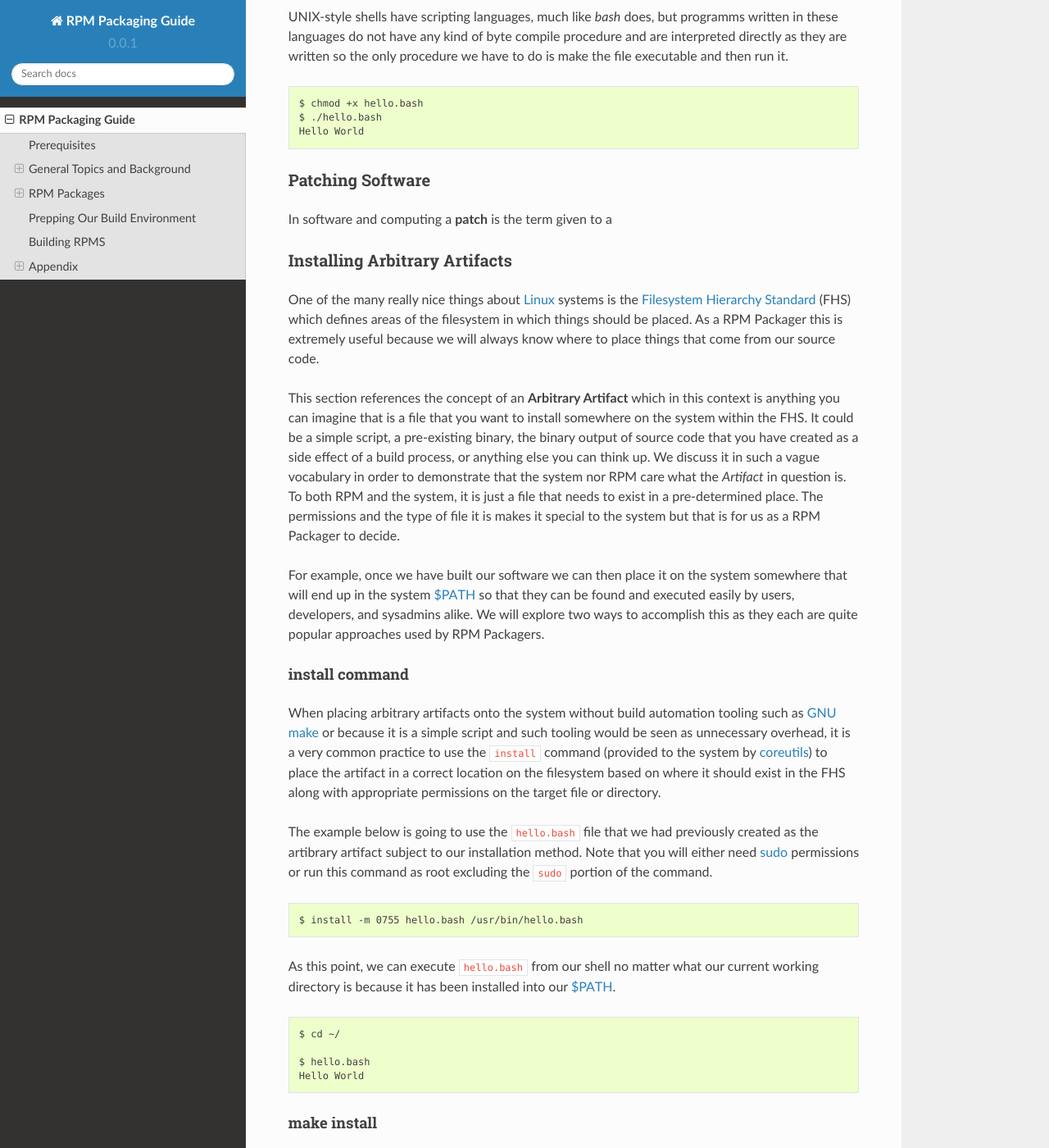
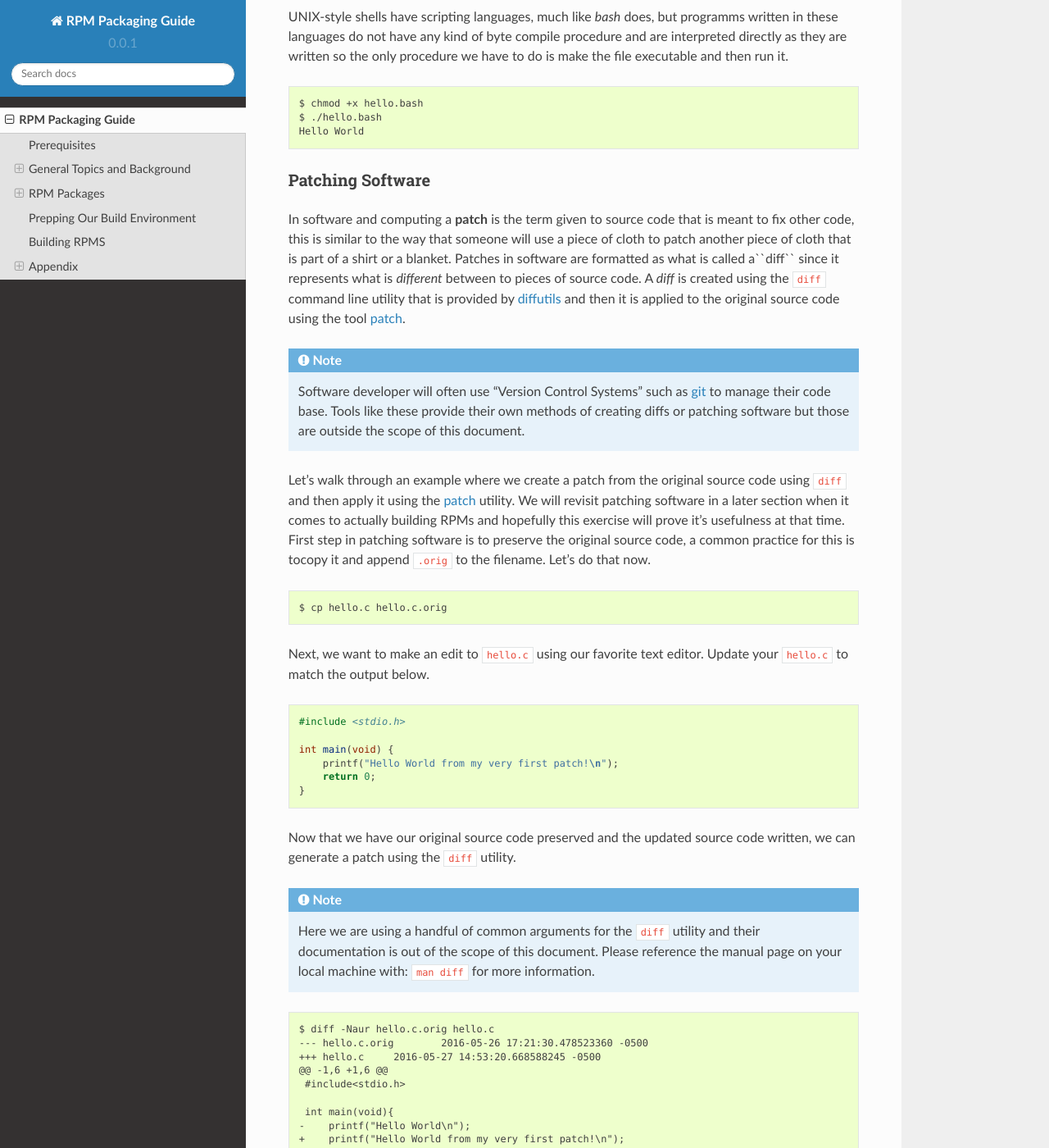
Before and after one commit to redhat-developer/rpm-packaging-guide, a Sphinx documentation site: the page built from source/rpm-guide.rst, in a window 1280 px wide and 1400 px high, scrolled down 7384 px. Shown: the whole window at 82% size. Built offline with Sphinx 7.4.7 and the Read the Docs theme 2.0.0, drawn with Linux system fonts in a browser that asks for light colours; some of the changed text lies outside the part shown.

Commit message:
added patching software section
Signed-off-by: Adam Miller <maxamillion@fedoraproject.org>

```diff
--- a/source/rpm-guide.rst
+++ b/source/rpm-guide.rst
@@ -391,7 +391,121 @@
 Patching Software
 -----------------
 
-In software and computing a **patch** is the term given to a
+In software and computing a **patch** is the term given to source code that is
+meant to fix other code, this is similar to the way that someone will use
+a piece of cloth to patch another piece of cloth that is part of a shirt or
+a blanket. Patches in software are formatted as what is called a``diff`` since
+it represents what is *different* between to pieces of source code. A *diff* is
+created using the ``diff`` command line utility that is provided by `diffutils`_
+and then it is applied to the original source code using the tool `patch`_.
+
+.. note::
+    Software developer will often use "Version Control Systems" such as `git`_
+    to manage their code base. Tools like these provide their own methods of
+    creating diffs or patching software but those are outside the scope of this
+    document.
+
+Let's walk through an example where we create a patch from the original source
+code using ``diff`` and then apply it using the `patch`_ utility. We will
+revisit patching software in a later section when it comes to actually building
+RPMs and hopefully this exercise will prove it's usefulness at that time. First
+step in patching software is to preserve the original source code, a common
+practice for this is tocopy it and append ``.orig`` to the filename. Let's do
+that now.
+
+::
+
+    $ cp hello.c hello.c.orig
+
+Next, we want to make an edit to ``hello.c`` using our favorite text editor.
+Update your ``hello.c`` to match the output below.
+
+
+.. code-block:: c
+
+    #include <stdio.h>
+
+    int main(void) {
+        printf("Hello World from my very first patch!\n");
+        return 0;
+    }
+
+
+Now that we have our original source code preserved and the updated source code
+written, we can generate a patch using the ``diff`` utility.
+
+.. note::
+    Here we are using a handful of common arguments for the ``diff`` utility and
+    their documentation is out of the scope of this document. Please reference
+    the manual page on your local machine with: ``man diff`` for more
+    information.
+
+::
+
+    $ diff -Naur hello.c.orig hello.c
+    --- hello.c.orig        2016-05-26 17:21:30.478523360 -0500
+    +++ hello.c     2016-05-27 14:53:20.668588245 -0500
+    @@ -1,6 +1,6 @@
+     #include<stdio.h>
+
+     int main(void){
+    -    printf("Hello World\n");
+    +    printf("Hello World from my very first patch!\n");
+         return 1;
+     }
+
+This is the output, you can see lines that start with a ``-`` are being removed
+from the original source code and replaced by the line that starts wtih ``+``.
+Let's now save that output to a file this time by redirecting the output to
+a file so that we can use it later with the `patch`_ utility. It is not
+a requirement but it's good practice to use a meaningful filename when creating
+patches.
+
+::
+
+    $ diff -Naur hello.c.orig hello.c > hello-output-first-patch.patch
+
+Now we want to restor the ``hello.c`` file to it's original source code such
+that we can patch it with our new patch file.
+
+::
+
+    $ cp hello.c.orig hello.c
+
+Next up, let's go ahead and patch the source code by redirecting the patch file
+to the ``patch`` command.
+
+::
+
+    $ patch < hello-output-first-patch.patch
+    patching file hello.c
+
+    $ cat hello.c
+    #include<stdio.h>
+
+    int main(void){
+        printf("Hello World from my very first patch!\n");
+        return 1;
+    }
+
+From the output of the ``cat`` command we can see that the patch has been
+successfully applied, let's build and run it now.
+
+::
+
+    $ make clean
+    rm hello
+
+    $ make
+    gcc -o hello hello.c
+
+    $ ./hello
+    Hello World from my very first patch!
+
+
+Congratulations, you have successfully created a patch, patched software, built
+the patched software and run it!
+
 
 Installing Arbitrary Artifacts
 ------------------------------
@@ -603,6 +717,7 @@
 .. _RPM: http://rpm.org/
 .. _GCC: https://gcc.gnu.org/
 .. _sudo: http://www.sudo.ws/
+.. _git: https://git-scm.com/
 .. _Fedora: https://getfedora.org/
 .. _CentOS: https://www.centos.org/
 .. _Python: https://www.python.org/
@@ -622,6 +737,7 @@
 .. _architecture: https://en.wikipedia.org/wiki/Microarchitecture
 .. _Package Managers: https://en.wikipedia.org/wiki/Package_manager
 .. _coreutils: http://www.gnu.org/software/coreutils/coreutils.html
+.. _diffutils: http://www.gnu.org/software/diffutils/diffutils.html
 .. _Interpreter: https://en.wikipedia.org/wiki/Interpreter_%28computing%29
 .. _programming language:
     https://en.wikipedia.org/wiki/Programming_language
```
